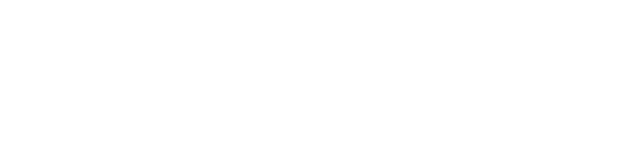
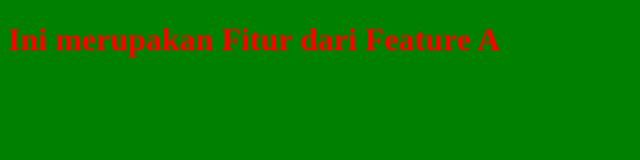
Before and after one commit to fans-lab/belajar-repository-terkini, a plain HTML site: page index.html in a window 1280 px wide. Shown: the whole page, without its empty margins (0-640 px from the left). Drawn offline with Linux system fonts and the light colour scheme.

Commit message:
Menambahkan Elemen Feature A

```diff
--- a/index.html
+++ b/index.html
@@ -1,12 +1,13 @@
 <!DOCTYPE html>
 <html lang="en">
-<head>
-    <meta charset="UTF-8">
-    <meta http-equiv="X-UA-Compatible" content="IE=edge">
-    <meta name="viewport" content="width=device-width, initial-scale=1.0">
+  <head>
+    <meta charset="UTF-8" />
+    <meta http-equiv="X-UA-Compatible" content="IE=edge" />
+    <meta name="viewport" content="width=device-width, initial-scale=1.0" />
     <title>Menambahkan Template HTML</title>
-</head>
-<body>
-
-</body>
+    <link rel="stylesheet" href="style.css" />
+  </head>
+  <body>
+    <h1 class="feature-a">Ini merupakan Fitur dari Feature A</h1>
+  </body>
 </html>
--- /dev/null
+++ b/style.css
@@ -0,0 +1,4 @@
+body {
+  background-color: green;
+  color: red;
+}
```
